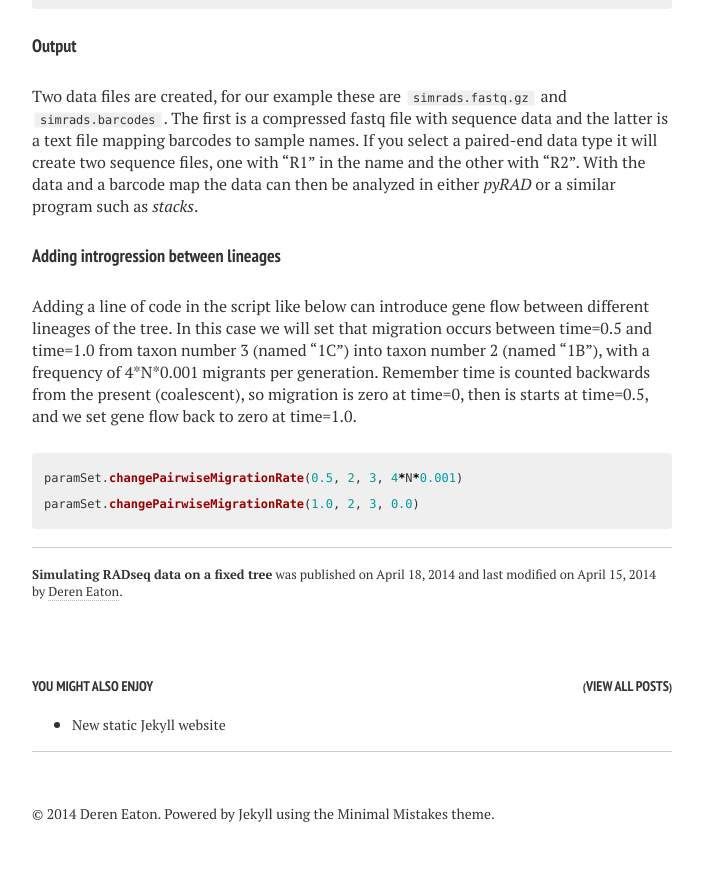
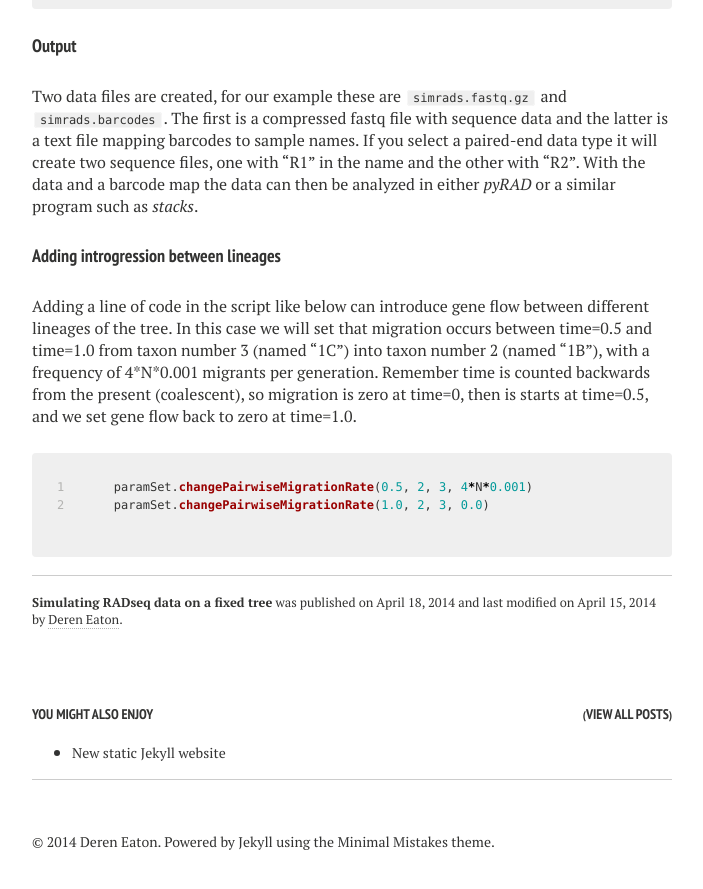
Before and after one commit to dereneaton/dereneaton.github.io, a Jekyll site: the page built from _posts/2014-04-18-simulating-radseq-data-on-a-fixed-tree.md, in a window 1280 px wide and 900 px high, scrolled down 2457 px. Shown: the top 889 px of the window, without its empty margins (288-991 px from the left). Built offline with Jekyll 4.4.1, drawn with Linux system fonts in a browser that asks for light colours; nearby versions of some CDN libraries.

Commit message:
code prettier in posts

```diff
--- a/_posts/2014-04-18-simulating-radseq-data-on-a-fixed-tree.md
+++ b/_posts/2014-04-18-simulating-radseq-data-on-a-fixed-tree.md
@@ -105,7 +105,7 @@ Remember time is counted backwards from the present (coalescent),
 so migration is zero at time=0, then is starts at time=0.5,
 and we set gene flow back to zero at time=1.0.
 
-~~~python
+{% highlight python linenos %}
 paramSet.changePairwiseMigrationRate(0.5, 2, 3, 4*N*0.001)
 paramSet.changePairwiseMigrationRate(1.0, 2, 3, 0.0)
-~~~
+{% endhighlight %}
```
